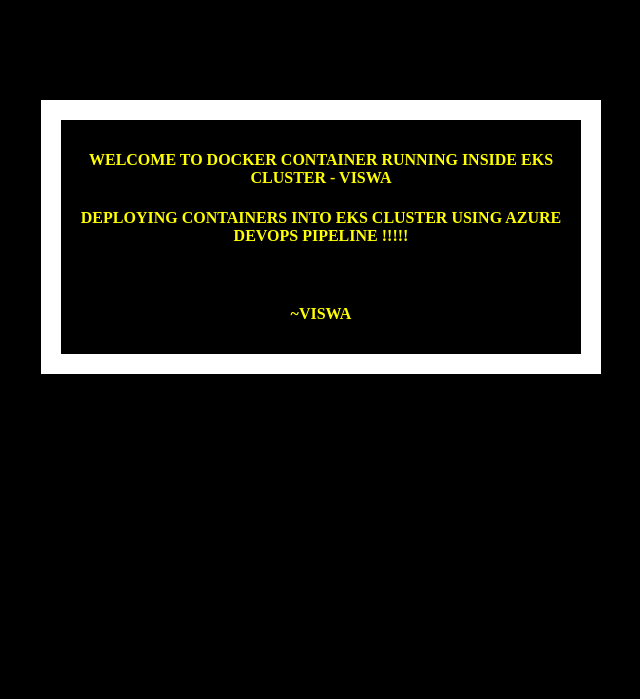
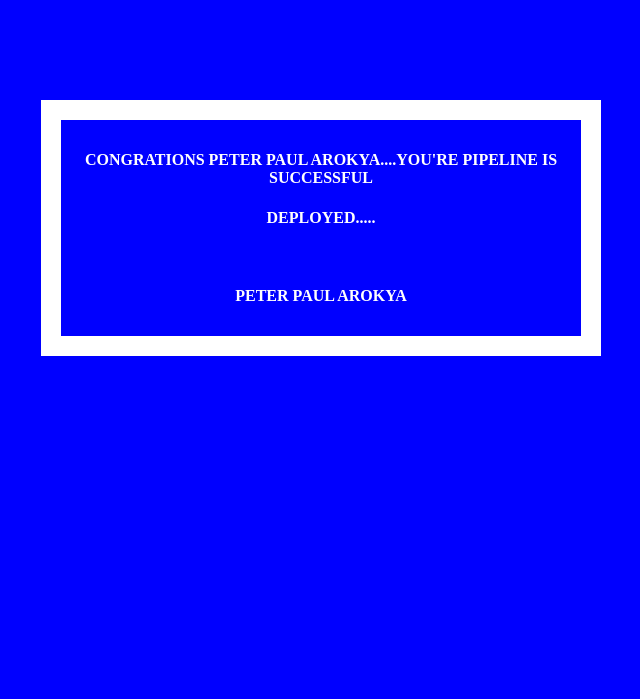
Before and after one commit to Arokya-Peter-Paul/dockerproj, a Flask app: page / in a window 1280 px wide. Shown: the top 699 px of the page, without its empty margins (319-959 px from the left). Run offline with Flask 2, Linux system fonts and the light colour scheme.

Commit message:
Update index.html

```diff
--- a/templates/index.html
+++ b/templates/index.html
@@ -2,8 +2,8 @@
   <head>
     <style type="text/css">
       body {
-        background: black;
-        color: yellow;
+        background: BLUE;
+        color: WHITE;
       }
       div.container {
         max-width: 500px;
@@ -19,10 +19,10 @@
   </head>
   <body>
     <div class="container">
-      <h4>Welcome to Docker Container running inside  EKS Cluster - VISWA</h4>
-      <h4>Deploying Containers into EKS cluster using Azure Devops Pipeline !!!!!</h4>
+      <h4>CONGRATIONS PETER PAUL AROKYA....YOU'RE PIPELINE IS SUCCESSFUL</h4>
+      <h4>DEPLOYED.....</h4>
       <br>
-       <h4>~Viswa</h4>
+       <h4>PETER PAUL AROKYA</h4>
     </div>
   </body>
 </html>
```
